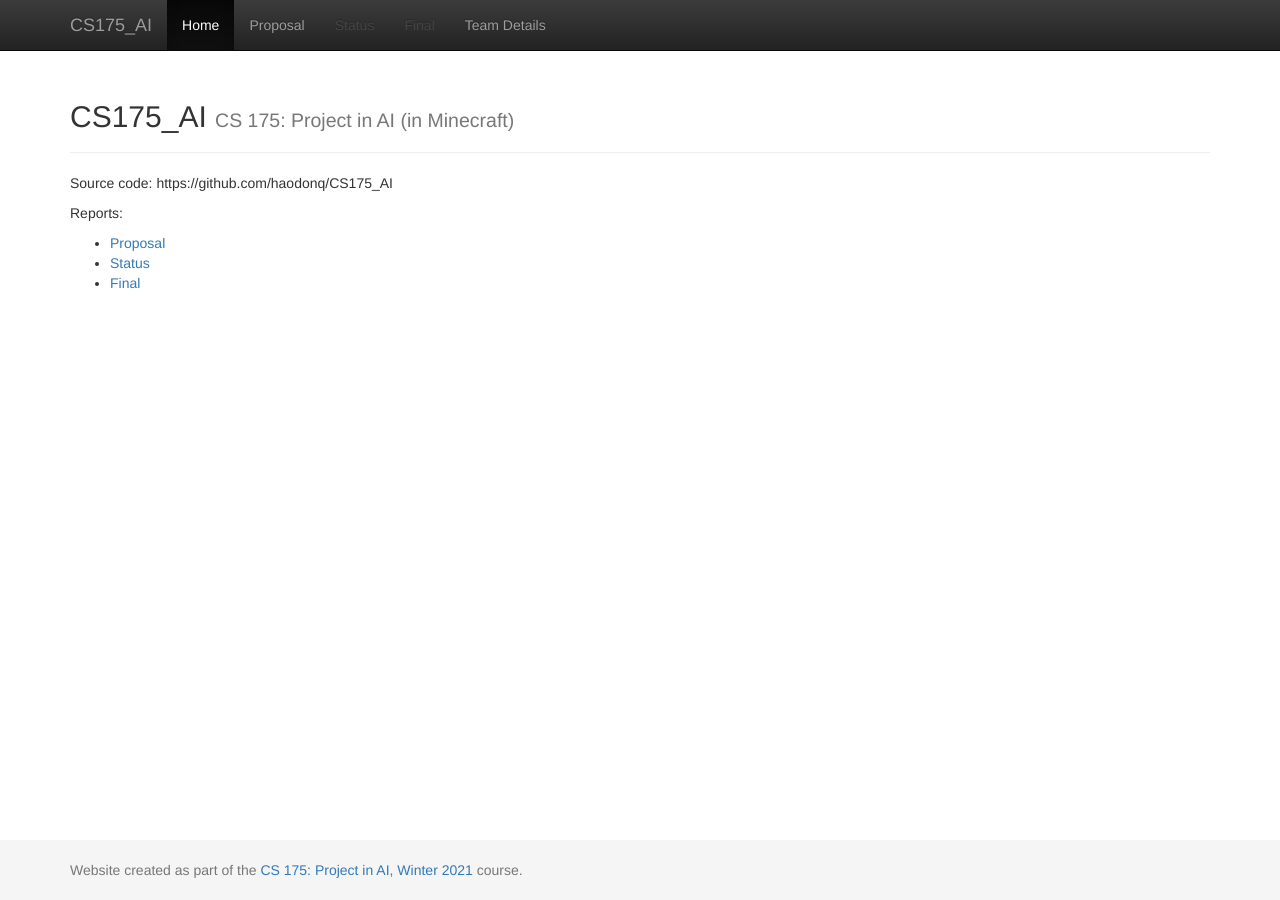
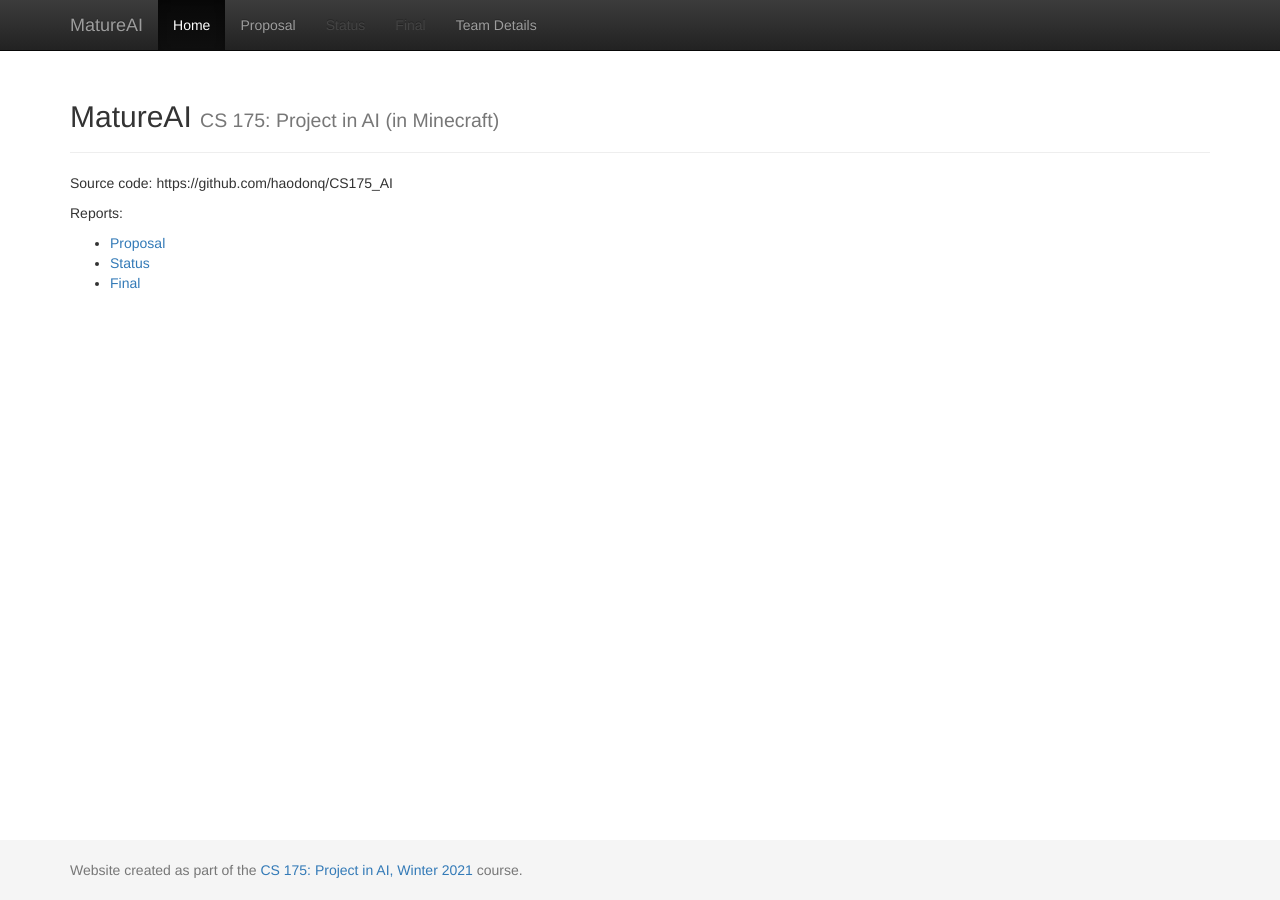
Before and after one commit to LeoLuo0320/MatureAI, a Jekyll site: the page built from docs/index.md, in a window 1280 px wide. Built offline with Jekyll 4.4.1, drawn with Linux system fonts in a browser that asks for light colours.

Commit message:
Update _config.yml

```diff
--- a/docs/_config.yml
+++ b/docs/_config.yml
@@ -1,7 +1,7 @@
 ###########
 # site.title
 
-title:    'CS175_AI'
+title:    'MatureAI'
 subtitle: 'CS 175: Project in AI (in Minecraft)'
 
 
```
